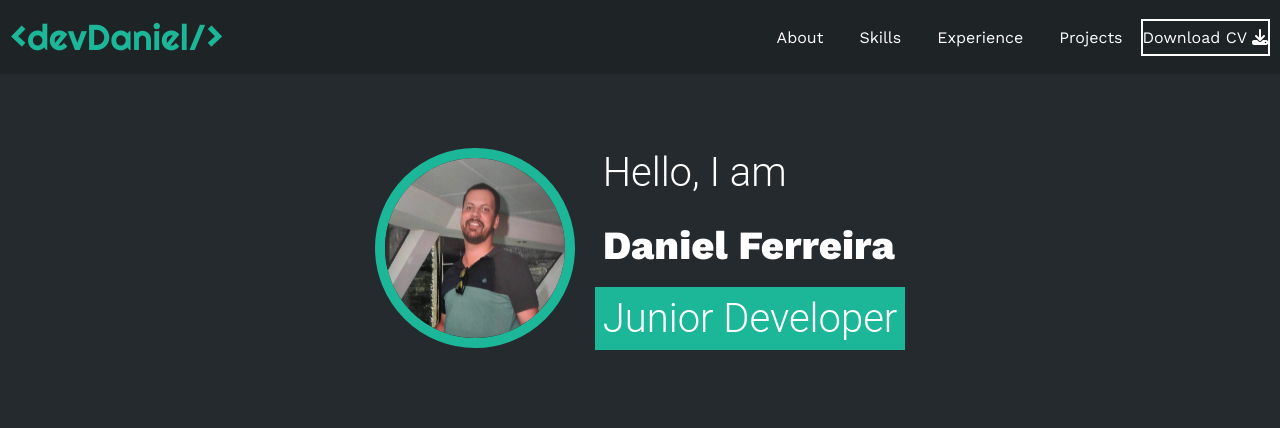
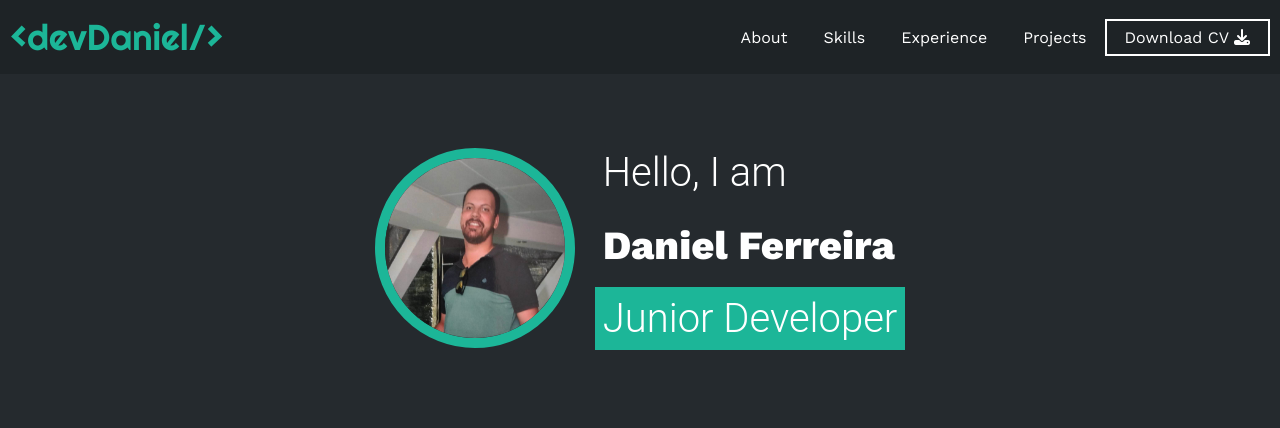
Before and after one commit to 7dferreira/7dferreira.github.io, a plain HTML site: page index.html in a window 1280 px wide. Shown: the top 428 px of the page. Drawn offline with nearby package versions, Linux system fonts and the light colour scheme.

Commit message:
Update index.html

```diff
--- a/index.html
+++ b/index.html
@@ -41,12 +41,10 @@
                     <li><a href="#skills" onclick="seleccionar()">Skills</a></li>
                     <li><a href="#experience" onclick="seleccionar()">Experience</a></li>
                     <li><a href="#portfolio" onclick="seleccionar()">Projects</a></li>
-                    <div class="button-cv">
-                    <button><a style="color: white; text-decoration: none;" href="./img/CV.pdf" download>
+                    <li><button><a style="color: white; text-decoration: none;" href="./img/CV.pdf" download>
                     Download CV <i class="fa-solid fa-download"></i>
                     <span class="overlay"></span>
-                    </a></button>
-                     </div>
+                    </a></button></li>
                 </ul>
             </nav>
             <div class="nav-responsive" onclick="mostrarOcultarMenu()">
```
